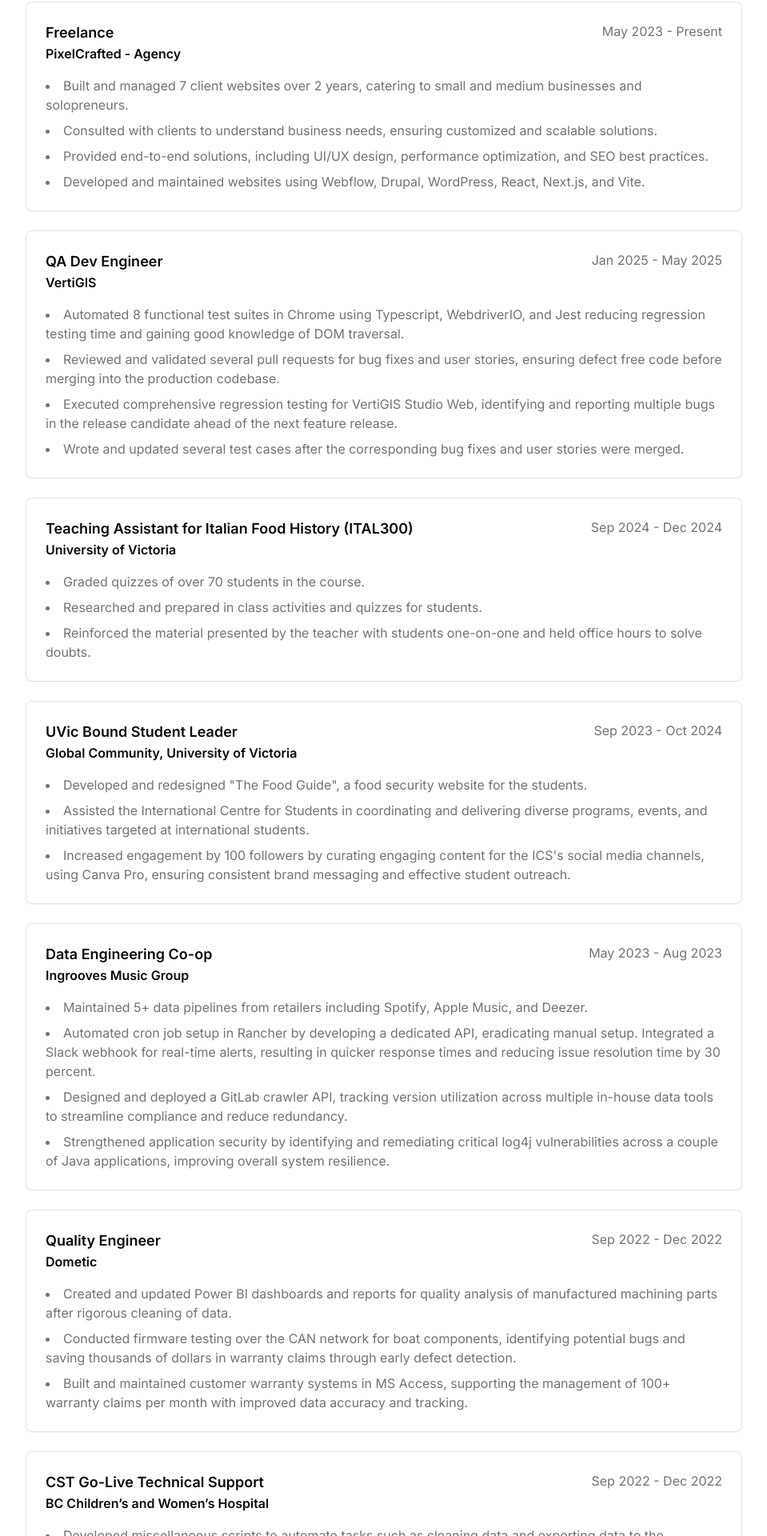
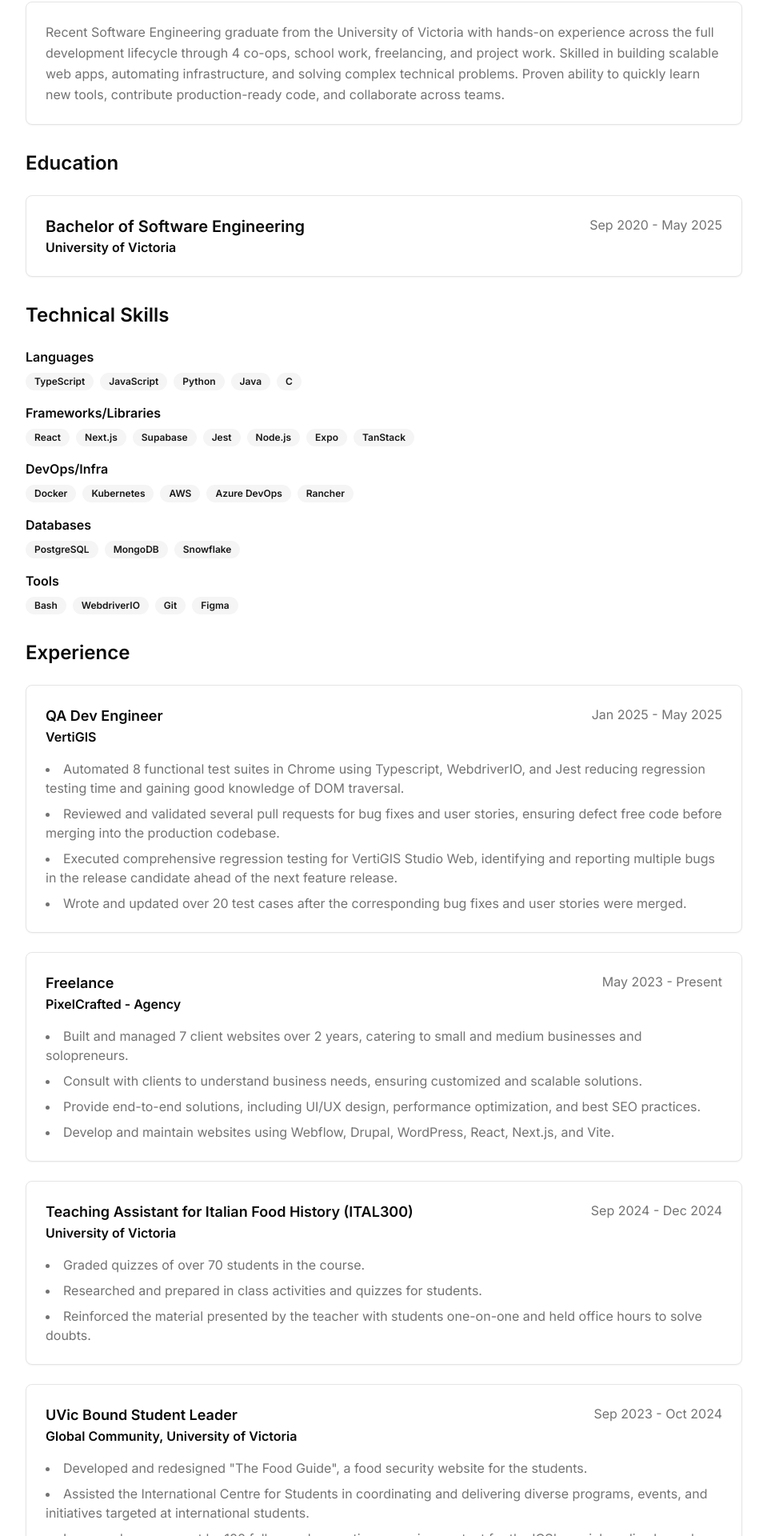
Before and after one commit to palodaman/website, a Next.js app: page /resume in a window 1280 px wide. Shown: the part 259-2179 px from the top of the page at 80% size, without its empty margins (160-1119 px from the left). Built offline with nearby package versions, Linux system fonts and the light colour scheme.

Commit message:
update resume

```diff
--- a/app/resume/page.tsx
+++ b/app/resume/page.tsx
@@ -29,23 +29,94 @@ export default function Resume() {
       </div>
 
       <section className="space-y-6">
-        <h2 className="text-2xl font-semibold">Experience</h2>
+        <h2 className="text-2xl font-semibold">Professional Summary</h2>
+        <Card className="p-6">
+          <p className="text-muted-foreground leading-relaxed">
+            Recent Software Engineering graduate from the University of Victoria with hands-on experience across the full
+            development lifecycle through 4 co-ops, school work, freelancing, and project work. Skilled in building scalable
+            web apps, automating infrastructure, and solving complex technical problems. Proven ability to quickly learn
+            new tools, contribute production-ready code, and collaborate across teams.
+          </p>
+        </Card>
+      </section>
 
-        <Card className="p-6 space-y-4">
+      <section className="space-y-6">
+        <div className="flex justify-between">
+          <h2 className="text-2xl font-semibold">Education</h2>
+        </div>
+        <Card className="p-6">
           <div className="flex justify-between">
             <div>
-              <h3 className="text-lg font-semibold">Freelance </h3>
-              <p className="font-semibold">PixelCrafted - Agency </p>
+              <h3 className="text-xl font-semibold">Bachelor of Software Engineering</h3>
             </div>
-            <p className="text-muted-foreground"> May 2023 - Present</p>
+            <p className="text-muted-foreground"> Sep 2020 - May 2025</p>
           </div>
-          <ul className="list-disc list-inside space-y-2 text-muted-foreground">
-            <li>Built and managed 7 client websites over 2 years, catering to small and medium businesses and solopreneurs.</li>
-            <li>Consulted with clients to understand business needs, ensuring customized and scalable solutions.</li>
-            <li>Provided end-to-end solutions, including UI/UX design, performance optimization, and SEO best practices.</li>
-            <li>Developed and maintained websites using Webflow, Drupal, WordPress, React, Next.js, and Vite.</li>
-          </ul>
+          <p className="font-semibold">University of Victoria</p>
         </Card>
+      </section>
+
+      <section className="space-y-6">
+        <h2 className="text-2xl font-semibold">Technical Skills</h2>
+        <div className="space-y-4">
+          <div>
+            <h3 className="font-semibold mb-2">Languages</h3>
+            <div className="flex flex-wrap gap-2">
+              {['TypeScript', 'JavaScript', 'Python', 'Java', 'C'].map((skill) => (
+                <Badge key={skill} variant="secondary">
+                  {skill}
+                </Badge>
+              ))}
+            </div>
+          </div>
+
+          <div>
+            <h3 className="font-semibold mb-2">Frameworks/Libraries</h3>
+            <div className="flex flex-wrap gap-2">
+              {['React', 'Next.js', 'Supabase', 'Jest', 'Node.js', 'Expo', 'TanStack'].map((skill) => (
+                <Badge key={skill} variant="secondary">
+                  {skill}
+                </Badge>
+              ))}
+            </div>
+          </div>
+
+          <div>
+            <h3 className="font-semibold mb-2">DevOps/Infra</h3>
+            <div className="flex flex-wrap gap-2">
+              {['Docker', 'Kubernetes', 'AWS', 'Azure DevOps', 'Rancher'].map((skill) => (
+                <Badge key={skill} variant="secondary">
+                  {skill}
+                </Badge>
+              ))}
+            </div>
+          </div>
+
+          <div>
+            <h3 className="font-semibold mb-2">Databases</h3>
+            <div className="flex flex-wrap gap-2">
+              {['PostgreSQL', 'MongoDB', 'Snowflake'].map((skill) => (
+                <Badge key={skill} variant="secondary">
+                  {skill}
+                </Badge>
+              ))}
+            </div>
+          </div>
+
+          <div>
+            <h3 className="font-semibold mb-2">Tools</h3>
+            <div className="flex flex-wrap gap-2">
+              {['Bash', 'WebdriverIO', 'Git', 'Figma'].map((skill) => (
+                <Badge key={skill} variant="secondary">
+                  {skill}
+                </Badge>
+              ))}
+            </div>
+          </div>
+        </div>
+      </section>
+
+      <section className="space-y-6">
+        <h2 className="text-2xl font-semibold">Experience</h2>
 
         <Card className="p-6 space-y-4">
           <div className="flex justify-between">
@@ -62,10 +133,25 @@ export default function Resume() {
               into the production codebase.</li>
             <li>Executed comprehensive regression testing for VertiGIS Studio Web, identifying and reporting multiple bugs in the
               release candidate ahead of the next feature release.</li>
-            <li>Wrote and updated several test cases after the corresponding bug fixes and user stories were merged.</li>
+            <li>Wrote and updated over 20 test cases after the corresponding bug fixes and user stories were merged.</li>
           </ul>
         </Card>
 
+        <Card className="p-6 space-y-4">
+          <div className="flex justify-between">
+            <div>
+              <h3 className="text-lg font-semibold">Freelance </h3>
+              <p className="font-semibold">PixelCrafted - Agency </p>
+            </div>
+            <p className="text-muted-foreground"> May 2023 - Present</p>
+          </div>
+          <ul className="list-disc list-inside space-y-2 text-muted-foreground">
+            <li>Built and managed 7 client websites over 2 years, catering to small and medium businesses and solopreneurs.</li>
+            <li>Consult with clients to understand business needs, ensuring customized and scalable solutions.</li>
+            <li>Provide end-to-end solutions, including UI/UX design, performance optimization, and best SEO practices.</li>
+            <li>Develop and maintain websites using Webflow, Drupal, WordPress, React, Next.js, and Vite.</li>
+          </ul>
+        </Card>
 
         <Card className="p-6 space-y-4">
           <div className="flex justify-between">
@@ -110,29 +196,29 @@ export default function Resume() {
           <ul className="list-disc list-inside space-y-2 text-muted-foreground">
             <li>Maintained 5+ data pipelines from retailers including Spotify, Apple Music, and Deezer.</li>
             <li>Automated cron job setup in Rancher by developing a dedicated API, eradicating manual setup. Integrated a Slack
-            webhook for real-time alerts, resulting in quicker response times and reducing issue resolution time by 30 percent.</li>
-            <li>Designed and deployed a GitLab crawler API, tracking version utilization across multiple in-house data tools to
-            streamline compliance and reduce redundancy.</li>
+              webhook for real-time alerts, resulting in quicker response times and reducing issue resolution time by 33 percent.</li>
+            <li>Designed and deployed a GitLab crawler API to track version usage across 50+ internal data tools, streamlining
+              compliance and eliminating redundancy.</li>
             <li>Strengthened application security by identifying and remediating critical log4j vulnerabilities across a couple of Java
-            applications, improving overall system resilience.</li>
+              applications, improving overall system resilience.</li>
           </ul>
         </Card>
 
         <Card className="p-6 space-y-4">
           <div className="flex justify-between">
             <div>
-              <h3 className="text-lg font-semibold">Quality Engineer</h3>
+              <h3 className="text-lg font-semibold">Quality Engineer Co-op</h3>
               <p className="font-semibold">Dometic</p>
             </div>
             <p className="text-muted-foreground"> Sep 2022 - Dec 2022</p>
           </div>
           <ul className="list-disc list-inside space-y-2 text-muted-foreground">
             <li>Created and updated Power BI dashboards and reports for quality analysis of manufactured machining parts after
-            rigorous cleaning of data.</li>
+              rigorous cleaning of data. Built RPA workflows for autoupdating the dashboards.</li>
             <li>Conducted firmware testing over the CAN network for boat components, identifying potential bugs and saving
-            thousands of dollars in warranty claims through early defect detection.</li>
+              thousands of dollars in warranty claims through early defect detection.</li>
             <li>Built and maintained customer warranty systems in MS Access, supporting the management of 100+ warranty
-            claims per month with improved data accuracy and tracking.</li>
+              claims per month with improved data accuracy and tracking.</li>
           </ul>
         </Card>
 
@@ -140,13 +226,13 @@ export default function Resume() {
           <div className="flex justify-between">
             <div>
               <h3 className="text-lg font-semibold">CST Go-Live Technical Support </h3>
-              <p className="font-semibold">BC Children’s and Women’s Hospital </p>
+              <p className="font-semibold">BC Children's and Women's Hospital </p>
             </div>
             <p className="text-muted-foreground"> Sep 2022 - Dec 2022</p>
           </div>
           <ul className="list-disc list-inside space-y-2 text-muted-foreground">
             <li>Developed miscellaneous scripts to automate tasks such as cleaning data and exporting data to the database on the
-              network using Powershell, Python, SQL server, and Pulover’s Macro recording software.</li>
+              network using Powershell, Python, SQL server, and Pulover's Macro recording software.</li>
             <li>Hanlded the maintenance of computers, apply policies and card readers on 500+ computers across facility.</li>
             <li>Led a team of 4 co-op students and assessed and troubleshooted technical problems brought by doctors, nurses, and
               staff members</li>
@@ -172,35 +258,6 @@ export default function Resume() {
 
 
       </section>
-
-      <section className="space-y-6">
-        <h2 className="text-2xl font-semibold">Skills</h2>
-        <div className="flex flex-wrap gap-2">
-          {['TypeScript', 'React', 'Next.js', 'Node.js', 'PostgreSQL', 'AWS', 'VectorDB', 'WebDriverIO', 'Docker', 'Kubernetes', 'Python','Expo', 'React Native', 'Azure Devops', 'Yoast', 'Shell Scripting', 'Cloudinary','Rancher', 'GraphQL'].map((skill) => (
-            <Badge key={skill} variant="secondary">
-              {skill}
-            </Badge>
-          ))}
-        </div>
-      </section>
-
-      <section className="space-y-6">
-
-        <div className="flex justify-between">
-
-            <h2 className="text-2xl font-semibold">Education</h2>
-          </div>
-        <Card className="p-6">
-        <div className="flex justify-between">
-            <div>
-            <h3 className="text-xl font-semibold">Bachelor of Software Engineering</h3>
-            </div>
-            <p className="text-muted-foreground"> Sep 2020 - May 2025</p>
-          </div>
-          <p className="font-semibold">University of Victoria</p>
-          <p className="text-muted-foreground">2020 - Present</p>
-        </Card>
-      </section>
     </div>
   );
 }
```
Also changed, not shown: 1 other file (tests, documents, lock files or other folders).
